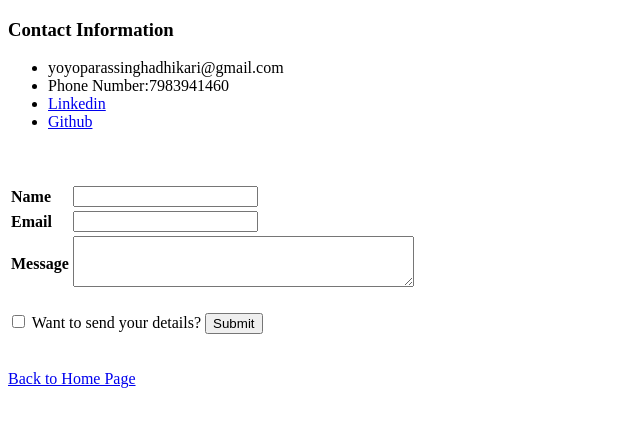
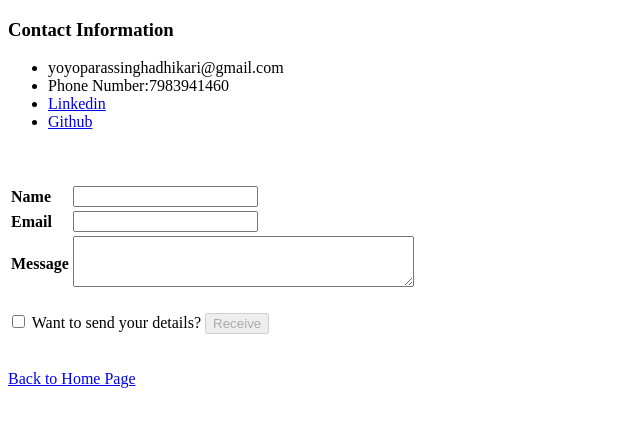
Before and after one commit to adhikariparas/cv, a plain HTML site: page contact.html in a window 1280 px wide. Shown: the full height of the page, 0-640 px from the left. Drawn offline with Linux system fonts and the light colour scheme.

Commit message:
Update contact.html

```diff
--- a/contact.html
+++ b/contact.html
@@ -15,7 +15,7 @@
     <li><a href="https://github.com/adhikariparas">Github</a></li>
   </ul>
   <br><br>
-  <form action="index.html" method="post">
+  <form method="post">
     <table>
       <tr>
         <td><strong>Name</strong></td>
@@ -31,9 +31,9 @@
       </tr>
     </table>
     <br>
-    <input type="checkbox" name="" value="">
+    <input type="checkbox" id="tick" onchange="document.getElementById('terms').disabled = !this.checked;" />
     <label for="">Want to send your details?</label>
-    <input type="submit">
+    <button type="submit" class="btn btn1" name="terms" disabled id="terms">Receive</i></button>
   </form>
   <br><br>
   <a href="index.html">Back to Home Page</a>
```
